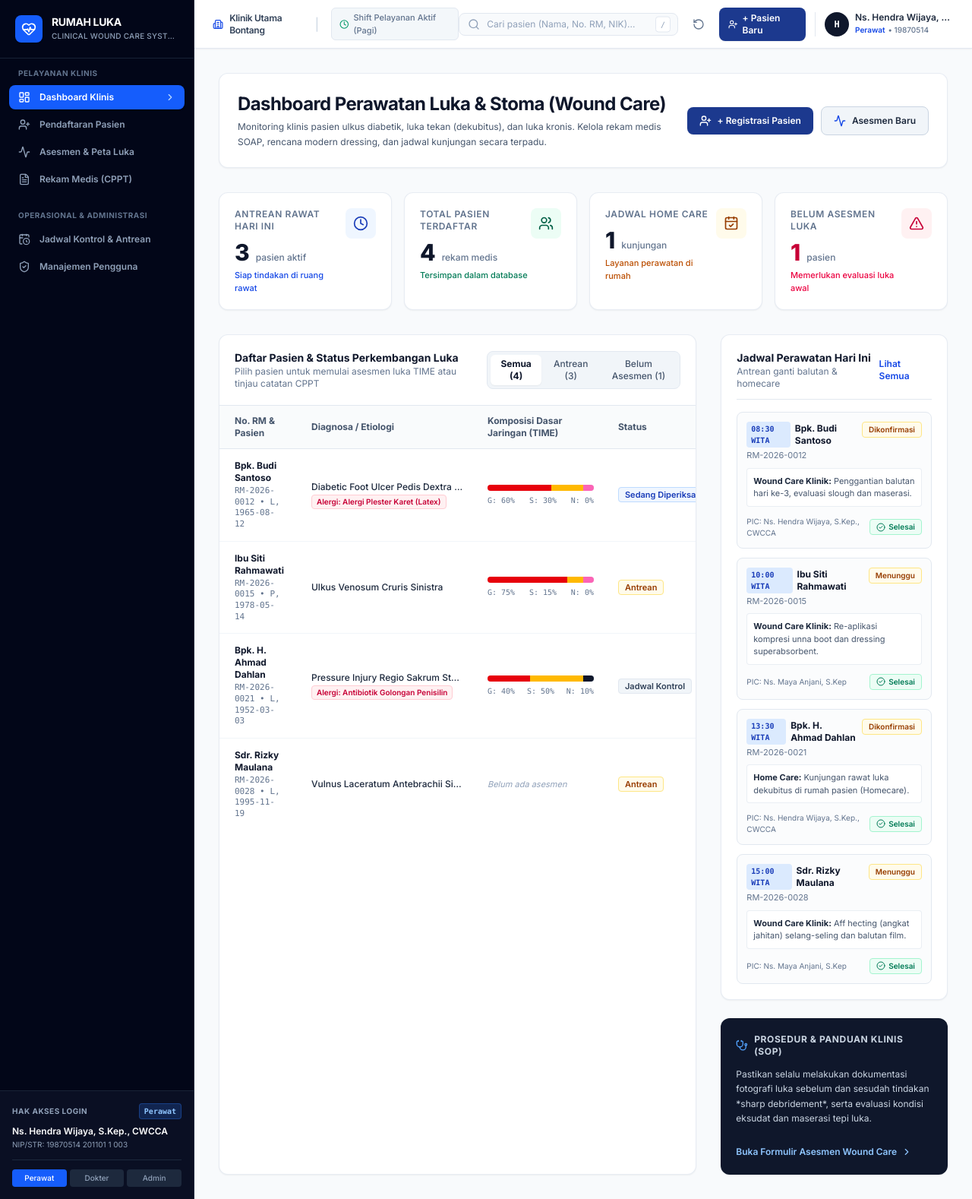
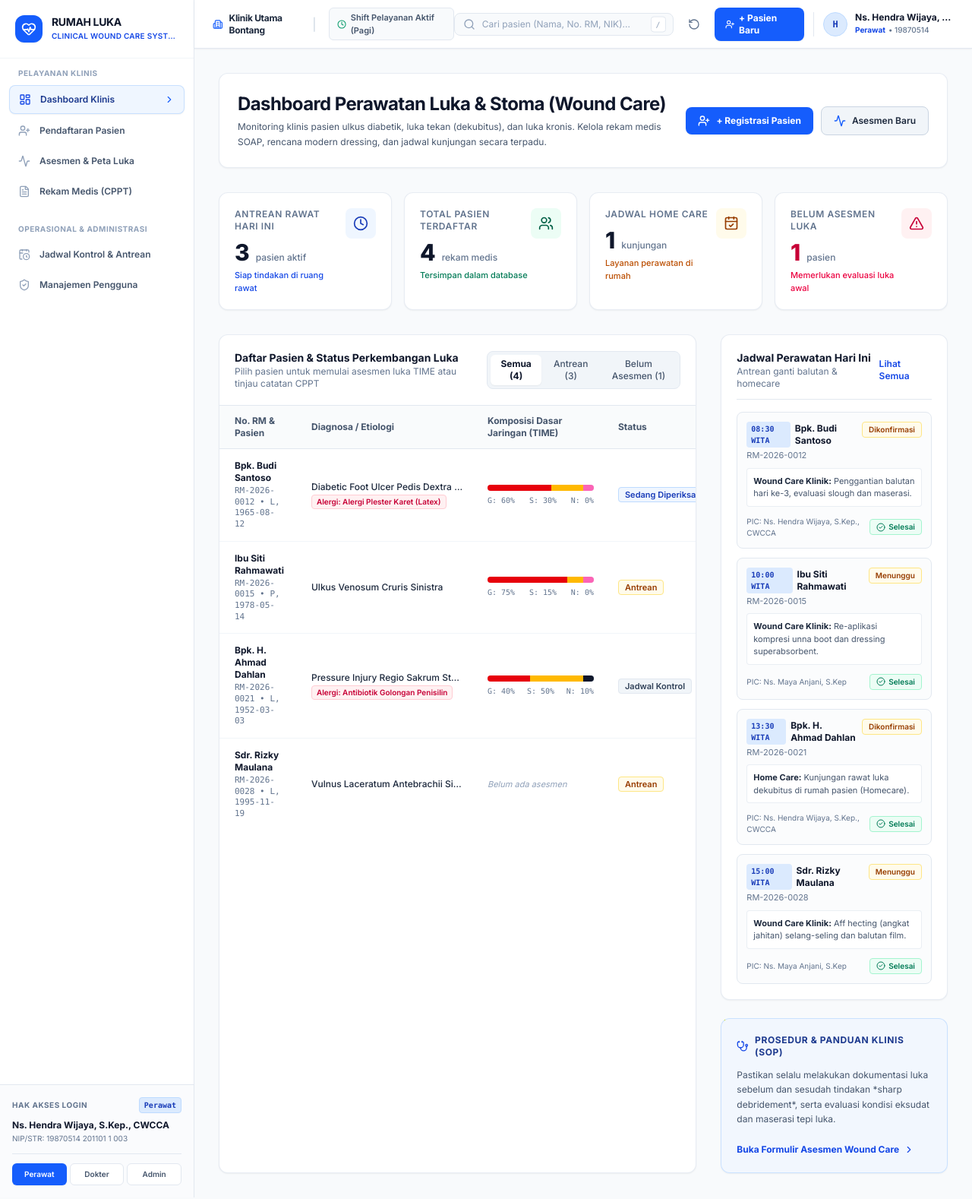
Before and after one commit to xamiuz/Rumah_Luka_Borneo, a Next.js app: page / in a window 1280 px wide. Shown: the whole page at 76% size. Built offline with nearby package versions, Linux system fonts and the light colour scheme.

Commit message:
style: switch sidebar and all components to pure clean professional light medical theme

```diff
--- a/src/app/asesmen/page.tsx
+++ b/src/app/asesmen/page.tsx
@@ -162,7 +162,7 @@ function AsesmenContent() {
                 Alergi: {selectedPatient.riwayatAlergi}
               </span>
             )}
-            <span>Pemeriksa: <strong className="text-blue-900">{currentUser.nama}</strong></span>
+            <span>Pemeriksa: <strong className="text-blue-700">{currentUser.nama}</strong></span>
           </div>
         )}
       </div>
@@ -577,7 +577,7 @@ function AsesmenContent() {
               <div className="pt-3 flex justify-end">
                 <button
                   type="submit"
-                  className="px-6 py-2.5 bg-blue-900 hover:bg-blue-950 text-white font-bold text-xs rounded-lg transition shadow-xs flex items-center gap-2"
+                  className="px-6 py-2.5 bg-blue-600 hover:bg-blue-700 text-white font-bold text-xs rounded-lg transition shadow-xs flex items-center gap-2"
                 >
                   <Save className="w-4 h-4" />
                   <span>Simpan Asesmen & Sinkronkan ke Lembar CPPT</span>
--- a/src/app/jadwal/page.tsx
+++ b/src/app/jadwal/page.tsx
@@ -81,7 +81,7 @@ export default function JadwalPage() {
         <button
           type="button"
           onClick={() => setShowAddModal(true)}
-          className="px-4 py-2 bg-blue-900 hover:bg-blue-950 text-white font-bold text-xs rounded-lg transition shadow-xs flex items-center gap-1.5 self-start sm:self-auto"
+          className="px-4 py-2 bg-blue-600 hover:bg-blue-700 text-white font-bold text-xs rounded-lg transition shadow-xs flex items-center gap-1.5 self-start sm:self-auto"
         >
           <PlusCircle className="w-4 h-4" />
           <span>+ Tambah Jadwal Kunjungan</span>
@@ -98,7 +98,7 @@ export default function JadwalPage() {
               onClick={() => setActiveFilter(tab)}
               className={`px-3 py-1.5 rounded-lg text-xs font-semibold transition ${
                 activeFilter === tab
-                  ? 'bg-blue-900 text-white shadow-xs'
+                  ? 'bg-blue-600 text-white shadow-xs'
                   : 'bg-slate-100 text-slate-700 hover:bg-slate-200'
               }`}
             >
@@ -308,7 +308,7 @@ export default function JadwalPage() {
                 </button>
                 <button
                   type="submit"
-                  className="px-4 py-2 bg-blue-900 text-white font-bold rounded-lg hover:bg-blue-950 shadow-xs"
+                  className="px-4 py-2 bg-blue-600 text-white font-bold rounded-lg hover:bg-blue-700 shadow-xs"
                 >
                   Simpan Jadwal
                 </button>
--- a/src/app/kelola-pengguna/page.tsx
+++ b/src/app/kelola-pengguna/page.tsx
@@ -63,7 +63,7 @@ export default function KelolaPenggunaPage() {
         <button
           type="button"
           onClick={() => setShowAddForm(!showAddForm)}
-          className="px-4 py-2 bg-blue-900 hover:bg-blue-950 text-white font-bold text-xs rounded-lg transition shadow-xs flex items-center gap-1.5 self-start sm:self-auto"
+          className="px-4 py-2 bg-blue-600 hover:bg-blue-700 text-white font-bold text-xs rounded-lg transition shadow-xs flex items-center gap-1.5 self-start sm:self-auto"
         >
           <UserPlus className="w-4 h-4" />
           <span>+ Tambah Tenaga Medis</span>
@@ -140,7 +140,7 @@ export default function KelolaPenggunaPage() {
               </button>
               <button
                 type="submit"
-                className="px-4 py-2 bg-blue-900 text-white font-bold rounded-lg hover:bg-blue-950 shadow-xs"
+                className="px-4 py-2 bg-blue-600 text-white font-bold rounded-lg hover:bg-blue-700 shadow-xs"
               >
                 Simpan Tenaga Medis
               </button>
--- a/src/app/page.tsx
+++ b/src/app/page.tsx
@@ -59,7 +59,7 @@ export default function DashboardPage() {
         <div className="flex items-center gap-2.5 shrink-0">
           <Link
             href="/pendaftaran"
-            className="px-4 py-2.5 bg-blue-900 hover:bg-blue-950 text-white text-xs font-semibold rounded-lg transition shadow-xs flex items-center gap-2"
+            className="px-4 py-2.5 bg-blue-600 hover:bg-blue-700 text-white text-xs font-bold rounded-lg transition shadow-xs flex items-center gap-2"
           >
             <UserPlus className="w-4 h-4" />
             <span>+ Registrasi Pasien</span>
@@ -68,7 +68,7 @@ export default function DashboardPage() {
             href="/asesmen"
             className="px-4 py-2.5 bg-slate-100 hover:bg-slate-200 text-slate-800 text-xs font-semibold rounded-lg transition border border-slate-300 flex items-center gap-2"
           >
-            <Activity className="w-4 h-4 text-blue-700" />
+            <Activity className="w-4 h-4 text-blue-600" />
             <span>Asesmen Baru</span>
           </Link>
         </div>
@@ -277,7 +277,7 @@ export default function DashboardPage() {
                         <td className="px-5 py-3.5 text-right whitespace-nowrap space-x-1.5">
                           <Link
                             href={`/asesmen?pasienId=${p.id}`}
-                            className="inline-flex items-center gap-1 px-2.5 py-1.5 bg-blue-900 hover:bg-blue-950 text-white text-[11px] font-semibold rounded-md transition shadow-xs"
+                            className="inline-flex items-center gap-1 px-2.5 py-1.5 bg-blue-600 hover:bg-blue-700 text-white text-[11px] font-semibold rounded-md transition shadow-xs"
                           >
                             <Bandage className="w-3.5 h-3.5" />
                             <span>Asesmen</span>
@@ -361,21 +361,21 @@ export default function DashboardPage() {
             </div>
           </div>
 
-          {/* Quick Access Protocol Box */}
-          <div className="bg-slate-900 text-white rounded-xl p-5 shadow-xs space-y-3">
+          {/* Quick Access Protocol Box (Light Medical Aesthetic) */}
+          <div className="bg-blue-50/70 border border-blue-200/80 rounded-xl p-5 shadow-xs space-y-3">
             <div className="flex items-center gap-2">
-              <Stethoscope className="w-4 h-4 text-blue-400" />
-              <h4 className="text-xs font-bold uppercase tracking-wider text-slate-300">
+              <Stethoscope className="w-4 h-4 text-blue-700" />
+              <h4 className="text-xs font-bold uppercase tracking-wider text-blue-900">
                 Prosedur & Panduan Klinis (SOP)
               </h4>
             </div>
-            <p className="text-xs text-slate-300 leading-relaxed">
-              Pastikan selalu melakukan dokumentasi fotografi luka sebelum dan sesudah tindakan *sharp debridement*, serta evaluasi kondisi eksudat dan maserasi tepi luka.
+            <p className="text-xs text-slate-600 leading-relaxed">
+              Pastikan selalu melakukan dokumentasi luka sebelum dan sesudah tindakan *sharp debridement*, serta evaluasi kondisi eksudat dan maserasi tepi luka.
             </p>
-            <div className="pt-2">
+            <div className="pt-1">
               <Link
                 href="/asesmen"
-                className="inline-flex items-center gap-1.5 text-xs font-semibold text-blue-300 hover:text-white transition"
+                className="inline-flex items-center gap-1.5 text-xs font-bold text-blue-700 hover:text-blue-900 transition"
               >
                 <span>Buka Formulir Asesmen Wound Care</span>
                 <ChevronRight className="w-3.5 h-3.5" />
--- a/src/app/pendaftaran/page.tsx
+++ b/src/app/pendaftaran/page.tsx
@@ -392,7 +392,7 @@ export default function PendaftaranPage() {
             </button>
             <button
               type="submit"
-              className="px-6 py-2.5 bg-blue-900 hover:bg-blue-950 text-white text-xs font-bold rounded-lg transition shadow-xs flex items-center gap-2"
+              className="px-6 py-2.5 bg-blue-600 hover:bg-blue-700 text-white text-xs font-bold rounded-lg transition shadow-xs flex items-center gap-2"
             >
               <UserPlus className="w-4 h-4" />
               <span>Daftarkan Pasien & Terbitkan No. RM</span>
@@ -463,7 +463,7 @@ export default function PendaftaranPage() {
                   <div className="flex items-center gap-2 shrink-0">
                     <Link
                       href={`/asesmen?pasienId=${p.id}`}
-                      className="px-3 py-1.5 bg-blue-900 text-white text-xs font-semibold rounded-lg hover:bg-blue-950 transition flex items-center gap-1.5 shadow-xs"
+                      className="px-3 py-1.5 bg-blue-600 text-white text-xs font-semibold rounded-lg hover:bg-blue-700 transition flex items-center gap-1.5 shadow-xs"
                     >
                       <Bandage className="w-3.5 h-3.5" />
                       <span>Asesmen Luka</span>
--- a/src/app/rekam-medis/page.tsx
+++ b/src/app/rekam-medis/page.tsx
@@ -102,7 +102,7 @@ function RekamMedisContent() {
           <button
             type="button"
             onClick={() => window.print()}
-            className="px-3.5 py-2 bg-slate-900 hover:bg-slate-950 text-white font-semibold text-xs rounded-lg transition shadow-xs flex items-center gap-1.5"
+            className="px-3.5 py-2 bg-blue-600 hover:bg-blue-700 text-white font-semibold text-xs rounded-lg transition shadow-xs flex items-center gap-1.5"
           >
             <Printer className="w-4 h-4" />
             <span>Cetak Dokumen CPPT</span>
@@ -169,7 +169,7 @@ function RekamMedisContent() {
               <div className="bg-white rounded-xl border border-slate-200/80 p-6 shadow-xs space-y-4">
                 <div className="flex flex-col sm:flex-row sm:items-center justify-between gap-4 pb-4 border-b border-slate-100">
                   <div className="flex items-center gap-3">
-                    <div className="w-12 h-12 rounded-xl bg-blue-900 text-white flex items-center justify-center font-bold text-lg font-mono shrink-0 shadow-xs">
+                    <div className="w-12 h-12 rounded-xl bg-blue-600 text-white flex items-center justify-center font-bold text-lg font-mono shrink-0 shadow-xs">
                       {selectedPatient.nama.charAt(0)}
                     </div>
                     <div>
@@ -319,7 +319,7 @@ function RekamMedisContent() {
                       </button>
                       <button
                         type="submit"
-                        className="px-4 py-2 bg-blue-900 text-white font-bold rounded-lg hover:bg-blue-950 transition"
+                        className="px-4 py-2 bg-blue-600 text-white font-bold rounded-lg hover:bg-blue-700 transition"
                       >
                         Simpan Catatan CPPT
                       </button>
--- a/src/components/layout/Sidebar.tsx
+++ b/src/components/layout/Sidebar.tsx
@@ -10,7 +10,6 @@ import {
   FileText,
   CalendarClock,
   ShieldCheck,
-  Stethoscope,
   HeartPulse,
   ChevronRight
 } from 'lucide-react';
@@ -58,17 +57,17 @@ export function Sidebar() {
   ];
 
   return (
-    <aside className="w-64 bg-slate-950 text-slate-300 flex flex-col shrink-0 min-h-screen border-r border-slate-800 select-none">
+    <aside className="w-64 bg-white text-slate-700 flex flex-col shrink-0 min-h-screen border-r border-slate-200 select-none">
       {/* Brand Header */}
-      <div className="p-5 border-b border-slate-800/80 flex items-center gap-3">
-        <div className="w-9 h-9 rounded-lg bg-blue-600 flex items-center justify-center text-white shadow-xs shrink-0">
+      <div className="p-5 border-b border-slate-100 flex items-center gap-3">
+        <div className="w-9 h-9 rounded-xl bg-blue-600 flex items-center justify-center text-white shadow-xs shrink-0">
           <HeartPulse className="w-5 h-5" />
         </div>
         <div className="min-w-0 flex-1">
-          <h1 className="text-sm font-bold text-white tracking-tight leading-none truncate">
+          <h1 className="text-sm font-bold text-slate-900 tracking-tight leading-none truncate">
             RUMAH LUKA
           </h1>
-          <p className="text-[10px] text-slate-400 font-medium tracking-wide uppercase mt-1 truncate">
+          <p className="text-[10px] text-blue-700 font-semibold tracking-wide uppercase mt-1 truncate">
             Clinical Wound Care System
           </p>
         </div>
@@ -78,7 +77,7 @@ export function Sidebar() {
       <div className="flex-1 p-3 space-y-6 overflow-y-auto">
         {/* Main Section */}
         <div>
-          <div className="px-3 pb-2 text-[10px] font-bold uppercase tracking-wider text-slate-500">
+          <div className="px-3 pb-2 text-[10px] font-bold uppercase tracking-wider text-slate-400">
             Pelayanan Klinis
           </div>
           <nav className="space-y-1">
@@ -90,20 +89,20 @@ export function Sidebar() {
                 <Link
                   key={item.href}
                   href={item.href}
-                  className={`flex items-center gap-3 px-3 py-2 rounded-lg text-xs font-semibold transition-all relative ${
+                  className={`flex items-center gap-3 px-3 py-2.5 rounded-lg text-xs font-semibold transition-all relative ${
                     isActive
-                      ? 'bg-blue-600 text-white shadow-sm'
-                      : 'text-slate-400 hover:text-slate-100 hover:bg-slate-900'
+                      ? 'bg-blue-50 text-blue-900 border border-blue-200/80 shadow-xs'
+                      : 'text-slate-600 hover:text-slate-900 hover:bg-slate-50'
                   }`}
                 >
-                  <Icon className={`w-4 h-4 shrink-0 ${isActive ? 'text-white' : 'text-slate-400'}`} />
+                  <Icon className={`w-4 h-4 shrink-0 ${isActive ? 'text-blue-700' : 'text-slate-400'}`} />
                   <span className="flex-1 truncate">{item.label}</span>
                   {item.badge && !isActive && (
-                    <span className="text-[9px] bg-slate-800 text-slate-400 px-1.5 py-0.5 rounded font-mono font-medium">
+                    <span className="text-[9px] bg-slate-100 text-slate-500 px-1.5 py-0.5 rounded font-mono font-medium">
                       {item.badge}
                     </span>
                   )}
-                  {isActive && <ChevronRight className="w-3.5 h-3.5 text-blue-200" />}
+                  {isActive && <ChevronRight className="w-3.5 h-3.5 text-blue-600" />}
                 </Link>
               );
             })}
@@ -112,7 +111,7 @@ export function Sidebar() {
 
         {/* Secondary Section */}
         <div>
-          <div className="px-3 pb-2 text-[10px] font-bold uppercase tracking-wider text-slate-500">
+          <div className="px-3 pb-2 text-[10px] font-bold uppercase tracking-wider text-slate-400">
             Operasional & Administrasi
           </div>
           <nav className="space-y-1">
@@ -124,13 +123,13 @@ export function Sidebar() {
                 <Link
                   key={item.href}
                   href={item.href}
-                  className={`flex items-center gap-3 px-3 py-2 rounded-lg text-xs font-semibold transition-all ${
+                  className={`flex items-center gap-3 px-3 py-2.5 rounded-lg text-xs font-semibold transition-all ${
                     isActive
-                      ? 'bg-blue-600 text-white shadow-sm'
-                      : 'text-slate-400 hover:text-slate-100 hover:bg-slate-900'
+                      ? 'bg-blue-50 text-blue-900 border border-blue-200/80 shadow-xs'
+                      : 'text-slate-600 hover:text-slate-900 hover:bg-slate-50'
                   }`}
                 >
-                  <Icon className={`w-4 h-4 shrink-0 ${isActive ? 'text-white' : 'text-slate-400'}`} />
+                  <Icon className={`w-4 h-4 shrink-0 ${isActive ? 'text-blue-700' : 'text-slate-400'}`} />
                   <span className="flex-1 truncate">{item.label}</span>
                 </Link>
               );
@@ -139,34 +138,34 @@ export function Sidebar() {
         </div>
       </div>
 
-      {/* Role Switcher Box (Clinical Simulation) */}
-      <div className="p-4 border-t border-slate-800/80 bg-slate-900/60">
+      {/* Role Switcher Box (Light Medical Aesthetic) */}
+      <div className="p-4 border-t border-slate-200 bg-slate-50/70">
         <div className="flex items-center justify-between mb-2">
-          <span className="text-[10px] uppercase font-bold tracking-wider text-slate-400">
+          <span className="text-[10px] uppercase font-bold tracking-wider text-slate-500">
             Hak Akses Login
           </span>
-          <span className="text-[10px] px-1.5 py-0.5 bg-blue-500/20 text-blue-300 font-mono font-semibold rounded border border-blue-500/30">
+          <span className="text-[10px] px-1.5 py-0.5 bg-blue-100 text-blue-800 font-mono font-bold rounded border border-blue-200">
             {currentUser.role}
           </span>
         </div>
-        <div className="text-xs font-semibold text-white truncate" title={currentUser.nama}>
+        <div className="text-xs font-bold text-slate-900 truncate" title={currentUser.nama}>
           {currentUser.nama}
         </div>
-        <div className="text-[10px] text-slate-400 truncate mt-0.5">
+        <div className="text-[10px] text-slate-500 truncate mt-0.5">
           {currentUser.strNip ? `NIP/STR: ${currentUser.strNip}` : 'Staf Administrator'}
         </div>
 
         {/* Role toggle buttons */}
-        <div className="mt-3 pt-3 border-t border-slate-800 grid grid-cols-3 gap-1">
+        <div className="mt-3 pt-3 border-t border-slate-200 grid grid-cols-3 gap-1">
           {(['Perawat', 'Dokter', 'Admin'] as const).map((r) => (
             <button
               key={r}
               type="button"
               onClick={() => switchRole(r)}
-              className={`text-[10px] py-1 px-1 rounded font-medium text-center transition ${
+              className={`text-[10px] py-1.5 px-1 rounded-md font-semibold text-center transition ${
                 currentUser.role === r
-                  ? 'bg-blue-600 text-white font-bold'
-                  : 'bg-slate-800 text-slate-400 hover:bg-slate-700 hover:text-slate-200'
+                  ? 'bg-blue-600 text-white shadow-xs'
+                  : 'bg-white border border-slate-200 text-slate-600 hover:bg-slate-100 hover:text-slate-900'
               }`}
             >
               {r}
--- a/src/components/layout/TopNavbar.tsx
+++ b/src/components/layout/TopNavbar.tsx
@@ -7,8 +7,6 @@ import {
   UserPlus,
   Building2,
   Clock,
-  ShieldCheck,
-  ChevronDown,
   RotateCcw
 } from 'lucide-react';
 import { useClinic } from '@/context/ClinicContext';
@@ -26,13 +24,13 @@ export function TopNavbar() {
     <header className="h-16 bg-white border-b border-slate-200 px-6 flex items-center justify-between sticky top-0 z-30 shadow-xs">
       {/* Branch & Shift Badge */}
       <div className="flex items-center gap-4">
-        <div className="flex items-center gap-2 text-slate-700">
-          <Building2 className="w-4 h-4 text-blue-700" />
-          <span className="text-xs font-semibold tracking-tight">Klinik Utama Bontang</span>
+        <div className="flex items-center gap-2 text-slate-800">
+          <Building2 className="w-4 h-4 text-blue-600" />
+          <span className="text-xs font-bold tracking-tight">Klinik Utama Bontang</span>
           <span className="text-slate-300">|</span>
         </div>
 
-        <div className="hidden sm:flex items-center gap-1.5 text-[11px] font-medium text-slate-500 bg-slate-100/80 px-2.5 py-1 rounded-md border border-slate-200">
+        <div className="hidden sm:flex items-center gap-1.5 text-[11px] font-semibold text-slate-600 bg-slate-50 px-2.5 py-1 rounded-md border border-slate-200">
           <Clock className="w-3.5 h-3.5 text-emerald-600" />
           <span>Shift Pelayanan Aktif (Pagi)</span>
         </div>
@@ -48,7 +46,7 @@ export function TopNavbar() {
             placeholder="Cari pasien (Nama, No. RM, NIK)..."
             value={searchTerm}
             onChange={(e) => setSearchTerm(e.target.value)}
-            className="w-full pl-9 pr-12 py-1.5 text-xs bg-slate-50 border border-slate-200 rounded-lg focus:outline-none focus:ring-2 focus:ring-blue-800 focus:bg-white text-slate-800 transition placeholder:text-slate-400"
+            className="w-full pl-9 pr-12 py-1.5 text-xs bg-slate-50 border border-slate-200 rounded-lg focus:outline-none focus:ring-2 focus:ring-blue-600 focus:bg-white text-slate-800 transition placeholder:text-slate-400"
           />
           <kbd className="absolute right-2.5 top-1/2 -translate-y-1/2 text-[10px] text-slate-400 font-mono bg-white px-1.5 py-0.5 rounded border border-slate-200 pointer-events-none">
             /
@@ -68,23 +66,23 @@ export function TopNavbar() {
         {/* Quick Add Patient */}
         <Link
           href="/pendaftaran"
-          className="hidden md:inline-flex items-center gap-1.5 px-3 py-1.5 bg-blue-900 hover:bg-blue-950 text-white text-xs font-semibold rounded-lg transition shadow-xs"
+          className="hidden md:inline-flex items-center gap-1.5 px-3.5 py-1.5 bg-blue-600 hover:bg-blue-700 text-white text-xs font-bold rounded-lg transition shadow-xs"
         >
           <UserPlus className="w-3.5 h-3.5" />
           <span>+ Pasien Baru</span>
         </Link>
 
-        {/* Staff Profile Capsule */}
-        <div className="flex items-center gap-2 pl-3 border-l border-slate-200">
-          <div className="w-8 h-8 rounded-full bg-slate-900 text-white flex items-center justify-center text-xs font-bold font-mono">
+        {/* Staff Profile Capsule (Clean Light Blue theme) */}
+        <div className="flex items-center gap-2.5 pl-3 border-l border-slate-200">
+          <div className="w-8 h-8 rounded-full bg-blue-100 text-blue-800 border border-blue-200 flex items-center justify-center text-xs font-bold font-mono">
             {currentUser.nama.charAt(currentUser.nama.startsWith('Ns.') || currentUser.nama.startsWith('dr.') ? 4 : 0)}
           </div>
           <div className="hidden lg:block text-left text-xs">
-            <p className="font-semibold text-slate-800 leading-none truncate max-w-[130px]">
+            <p className="font-bold text-slate-900 leading-none truncate max-w-[130px]">
               {currentUser.nama}
             </p>
             <p className="text-[10px] text-slate-500 mt-1 flex items-center gap-1 font-medium">
-              <span className="text-blue-700 font-semibold">{currentUser.role}</span>
+              <span className="text-blue-700 font-bold">{currentUser.role}</span>
               {currentUser.strNip && <span>• {currentUser.strNip.split(' ')[0]}</span>}
             </p>
           </div>
```
